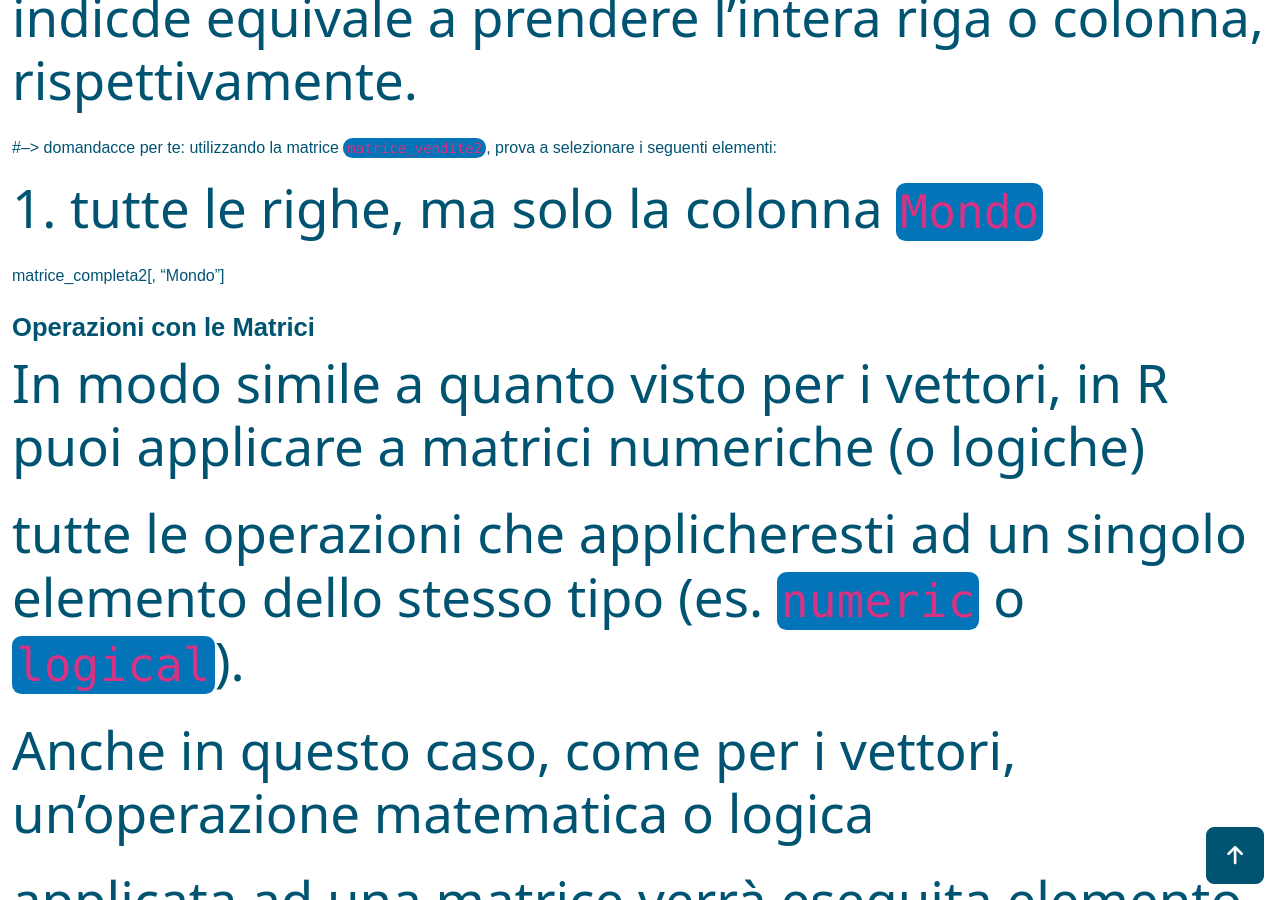
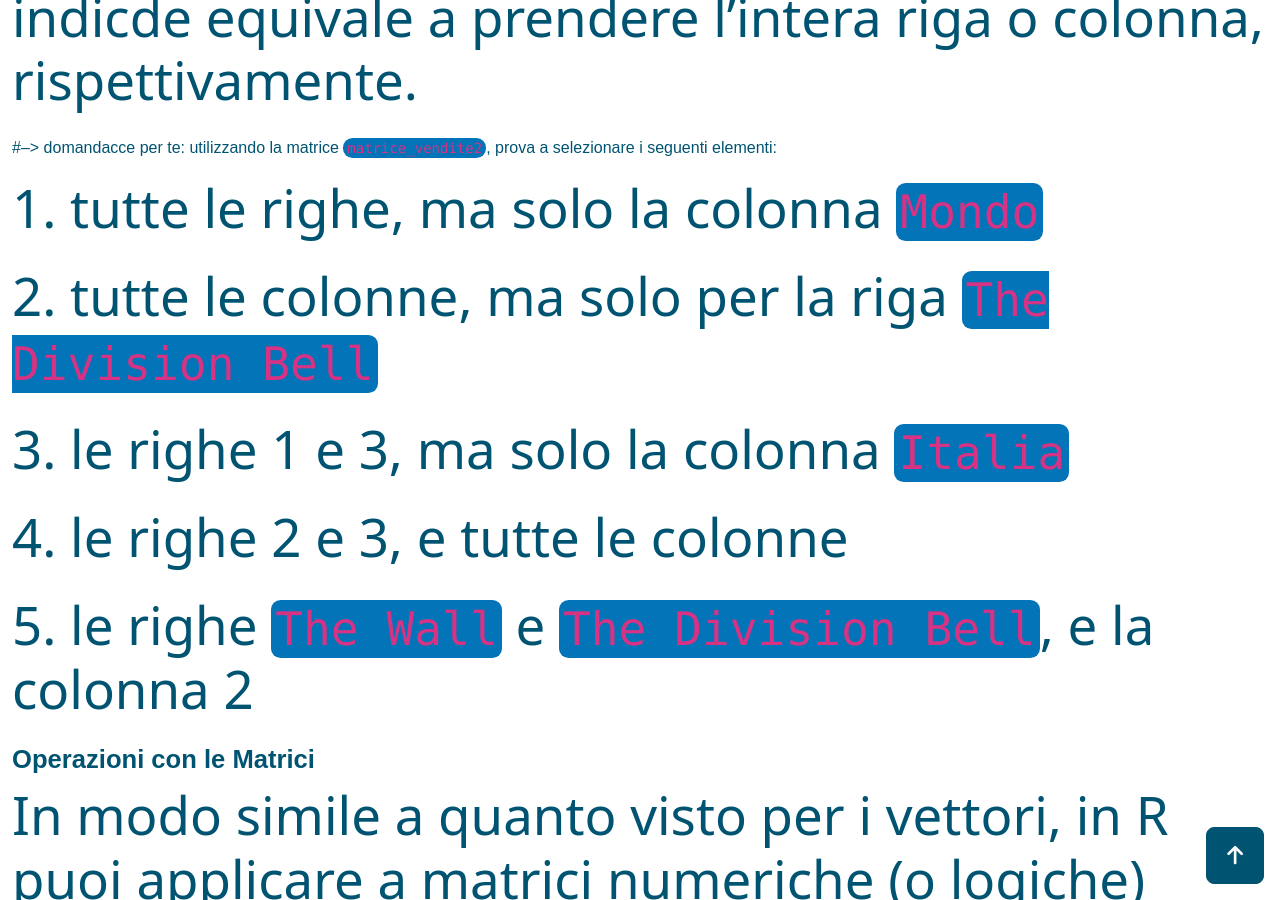
Before and after one commit to maghetta/Corso-R-livello-base__BBC, a Jekyll site: the page built from pages/tutorials/Matrici_in_R.md, in a window 1280 px wide and 900 px high, scrolled down 11063 px. Built offline with Jekyll 4.4.1, drawn with Linux system fonts in a browser that asks for light colours.

Commit message:
Update Matrici_in_R.md

```diff
--- a/pages/tutorials/Matrici_in_R.md
+++ b/pages/tutorials/Matrici_in_R.md
@@ -175,8 +175,14 @@
 
 #--> domandacce per te: utilizzando la matrice `matrice_vendite2`, prova a selezionare i seguenti elementi:
 # 1. tutte le righe, ma solo la colonna `Mondo`
-matrice_completa2[, "Mondo"]
 
+# 2. tutte le colonne, ma solo per la riga `The Division Bell`
+
+# 3. le righe 1 e 3, ma solo la colonna `Italia`
+
+# 4. le righe 2 e 3, e tutte le colonne
+
+# 5. le righe `The Wall` e `The Division Bell`, e la colonna 2
 
 
 ### Operazioni con le Matrici
```
